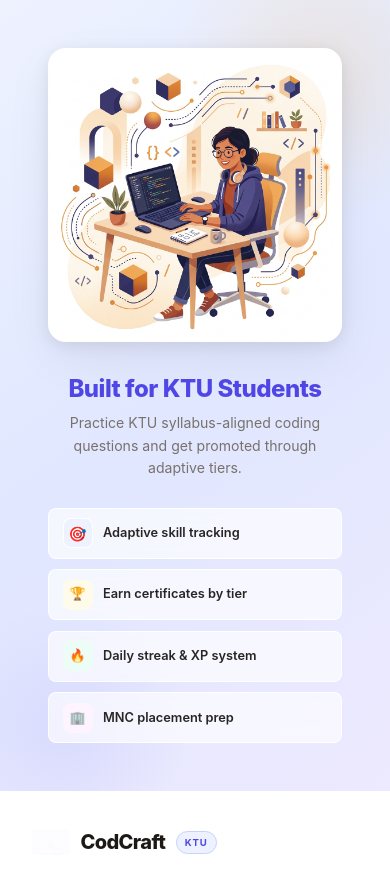
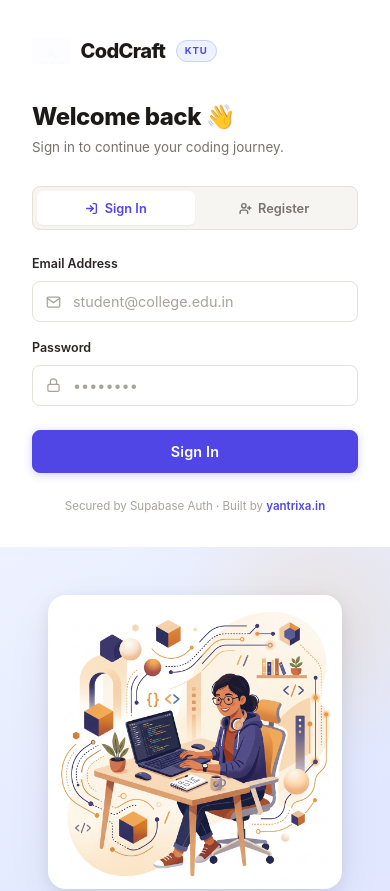
Before and after one commit to balasankar8943-ux/codcraft, a React (Vite) app: page /#/login in a window 390 px wide. Shown: the top 891 px of the page. Built offline with nearby package versions, Linux system fonts and the light colour scheme; no server answers.

Commit message:
fix: position sign in form on top when stacked on mobile/tablet viewports

```diff
--- a/src/styles.css
+++ b/src/styles.css
@@ -822,9 +822,13 @@ img { display:block; }
   grid-template-columns: 1fr 1fr;
   position: relative;
 }
+@media (max-width: 1024px) {
+  .login-page { grid-template-columns: 1fr; }
+  .login-form-panel { order: 1; }
+  .login-art-panel { order: 2; }
+}
 @media (max-width: 768px) {
-  .login-page { grid-template-columns:1fr; }
-  .login-art-panel { display:none; }
+  .login-art-panel { display: none; }
 }
 
 /* Left — Art panel */
```
